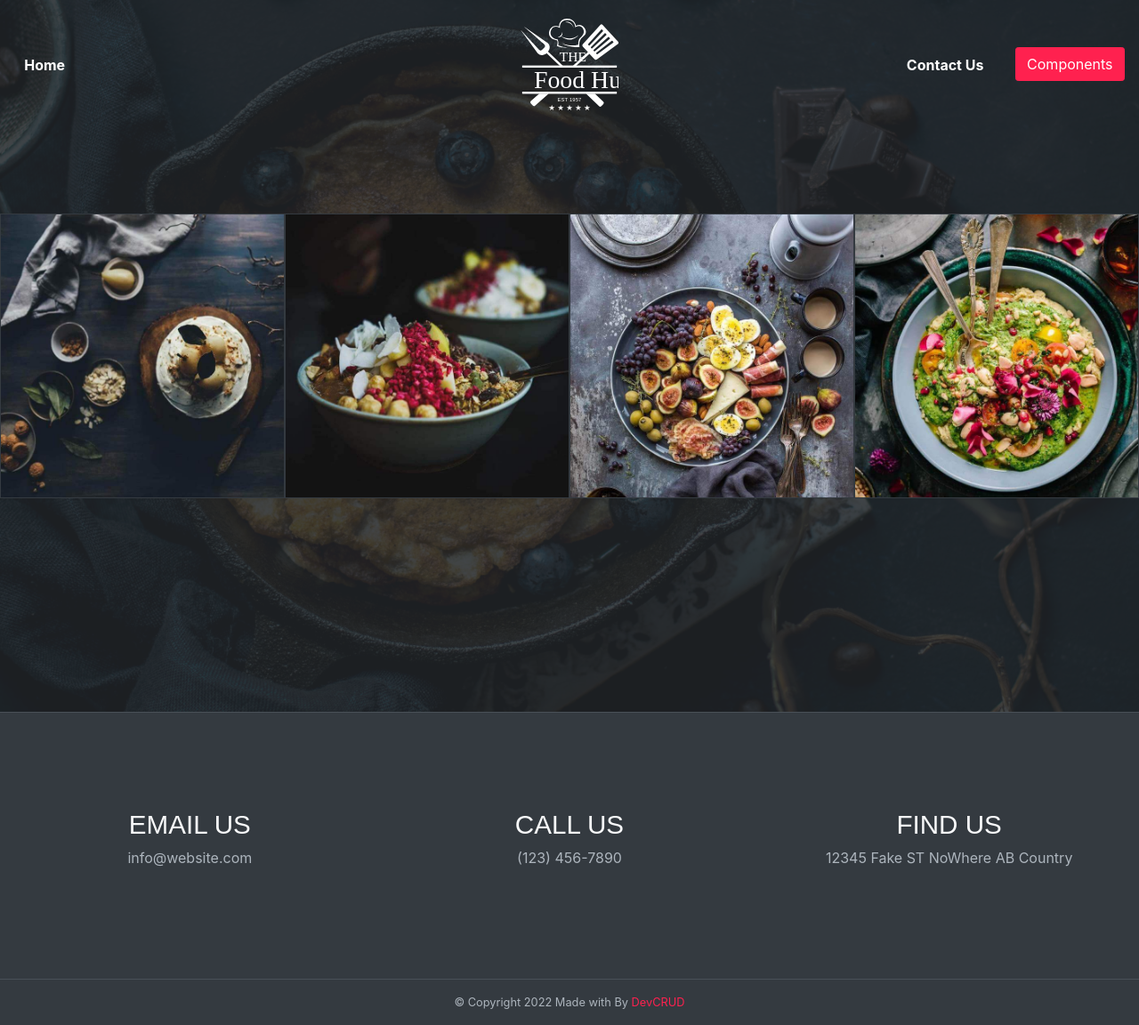
After one commit to nurilloh2004/fast-food-cafe, a Django app: page //main in a window 1280 px wide. The commit adds this page. Shown: the whole page at 89% size. Run offline with Django 4.2, Linux system fonts and the light colour scheme; some libraries are stand-ins or nearby versions.

Commit message:
********

```diff
--- a/config/config/settings.py
+++ b/config/config/settings.py
@@ -55,7 +55,7 @@ ROOT_URLCONF = 'config.urls'
 TEMPLATES = [
     {
         'BACKEND': 'django.template.backends.django.DjangoTemplates',
-        'DIRS': [],
+        'DIRS': [BASE_DIR / 'templates'],
         'APP_DIRS': True,
         'OPTIONS': {
             'context_processors': [
@@ -117,6 +117,9 @@ USE_TZ = True
 # https://docs.djangoproject.com/en/4.1/howto/static-files/
 
 STATIC_URL = 'static/'
+STATICFILES_DIRS = [
+    BASE_DIR / "static"
+]
 
 # Default primary key field type
 # https://docs.djangoproject.com/en/4.1/ref/settings/#default-auto-field
--- a/config/config/urls.py
+++ b/config/config/urls.py
@@ -14,8 +14,9 @@ Including another URLconf
     2. Add a URL to urlpatterns:  path('blog/', include('blog.urls'))
 """
 from django.contrib import admin
-from django.urls import path
+from django.urls import path, include
 
 urlpatterns = [
     path('admin/', admin.site.urls),
+    path('', include('fastfood.urls')),
 ]
--- a/config/fastfood/urls.py
+++ b/config/fastfood/urls.py
@@ -0,0 +1,11 @@
+import imp
+from django.urls import path
+from .views import *
+
+
+
+
+urlpatterns = [
+    path('' ,HomeView.as_view(), name='home'),
+    path('/main' ,HomePageView.as_view(), name='home'),
+]
--- a/config/fastfood/views.py
+++ b/config/fastfood/views.py
@@ -1,3 +1,9 @@
 from django.shortcuts import render
+from django.views.generic import TemplateView
+# Create your views here.
 
-# Create your views here.
+class HomeView(TemplateView):
+    template_name = 'index.html'
+
+class HomePageView(TemplateView):
+    template_name = 'main.html'
--- a/config/templates/components.html
+++ b/config/templates/components.html
@@ -1,3 +1,4 @@
+{% load static %}
 <!DOCTYPE html>
 <html lang="en">
 <head>
--- /dev/null
+++ b/config/templates/main.html
@@ -0,0 +1,114 @@
+{% load static %}
+<!DOCTYPE html>
+<html lang="en">
+<head>
+    <meta charset="UTF-8">
+    <meta http-equiv="X-UA-Compatible" content="IE=edge">
+    <meta name="viewport" content="width=device-width, initial-scale=1.0">
+    <title>Fast|Food</title>
+    <link rel="stylesheet" href="./assets/css/foodhut.css">
+</head>
+<body>
+
+     <!-- Navbar -->
+     <nav class="custom-navbar navbar navbar-expand-lg navbar-dark fixed-top" data-spy="affix" data-offset-top="10">
+        <button class="navbar-toggler" type="button" data-toggle="collapse" data-target="#navbarSupportedContent" aria-controls="navbarSupportedContent" aria-expanded="false" aria-label="Toggle navigation">
+            <span class="navbar-toggler-icon"></span>
+        </button>
+        <div class="collapse navbar-collapse" id="navbarSupportedContent">
+            <ul class="navbar-nav">
+                <li class="nav-item">
+                    <a class="nav-link" href="#home">Home</a>
+                </li>
+            </ul>
+            <a class="navbar-brand m-auto" href="#">
+                <img src="assets/imgs/logo.svg" class="brand-img" alt="">
+                <span class="brand-txt">Food Hut</span>
+            </a>
+            <ul class="navbar-nav">
+                <li class="nav-item">
+                    <a class="nav-link" href="#contact">Contact Us</a>
+                </li>
+                <li class="nav-item">
+                    <a href="components.html" class="btn btn-primary ml-xl-4">Components</a>
+                </li>
+            </ul>
+        </div>
+    </nav>
+    <!-- header -->
+    <header id="home" class="header">
+        <div class="overlay text-white text-center">
+            <div class="gallary row">
+                <div class="col-sm-6 col-lg-3 gallary-item wow fadeIn">
+                    <img src="assets/imgs/gallary-1.jpg" alt="template by DevCRID http://www.devcrud.com/" class="gallary-img">
+                    <a href="#" class="gallary-overlay">
+                        <i class="gallary-icon ti-plus"></i>
+                    </a>
+                </div>
+                <div class="col-sm-6 col-lg-3 gallary-item wow fadeIn">
+                    <img src="assets/imgs/gallary-2.jpg" alt="template by DevCRID http://www.devcrud.com/" class="gallary-img">
+                    <a href="#" class="gallary-overlay">
+                        <i class="gallary-icon ti-plus"></i>
+                    </a>
+                </div>
+                <div class="col-sm-6 col-lg-3 gallary-item wow fadeIn">
+                    <img src="assets/imgs/gallary-3.jpg" alt="template by DevCRID http://www.devcrud.com/" class="gallary-img">
+                    <a href="#" class="gallary-overlay">
+                        <i class="gallary-icon ti-plus"></i>
+                    </a>
+                </div>
+                <div class="col-sm-6 col-lg-3 gallary-item wow fadeIn">
+                    <img src="assets/imgs/gallary-4.jpg" alt="template by DevCRID http://www.devcrud.com/" class="gallary-img">
+                    <a href="#" class="gallary-overlay">
+                        <i class="gallary-icon ti-plus"></i>
+                    </a>
+                </div>
+            </div>
+        </div>
+    </header>
+
+
+
+
+        <!-- page footer  -->
+        <div class="container-fluid bg-dark text-light has-height-md middle-items border-top text-center wow fadeIn">
+            <div class="row">
+                <div class="col-sm-4">
+                    <h3>EMAIL US</h3>
+                    <P class="text-muted">info@website.com</P>
+                </div>
+                <div class="col-sm-4">
+                    <h3>CALL US</h3>
+                    <P class="text-muted">(123) 456-7890</P>
+                </div>
+                <div class="col-sm-4">
+                    <h3>FIND US</h3>
+                    <P class="text-muted">12345 Fake ST NoWhere AB Country</P>
+                </div>
+            </div>
+        </div>
+        <div class="bg-dark text-light text-center border-top wow fadeIn">
+            <p class="mb-0 py-3 text-muted small">&copy; Copyright <script>document.write(new Date().getFullYear())</script> Made with <i class="ti-heart text-danger"></i> By <a href="http://devcrud.com">DevCRUD</a></p>
+        </div>
+        <!-- end of page footer -->
+
+
+        	<!-- core  -->
+    <script src="assets/vendors/jquery/jquery-3.4.1.js"></script>
+    <script src="assets/vendors/bootstrap/bootstrap.bundle.js"></script>
+
+    <!-- bootstrap affix -->
+    <script src="assets/vendors/bootstrap/bootstrap.affix.js"></script>
+
+    <!-- wow.js -->
+    <script src="assets/vendors/wow/wow.js"></script>
+
+    <!-- google maps -->
+    <script async defer src="https://maps.googleapis.com/maps/api/js?key=AIzaSyCtme10pzgKSPeJVJrG1O3tjR6lk98o4w8&callback=initMap"></script>
+
+    <!-- FoodHut js -->
+    <script src="assets/js/foodhut.js"></script>
+
+
+</body>
+</html>
```
Also changed, not shown: config/templates/index.html (+29 -28 lines), config/static/css/foodhut.css.
